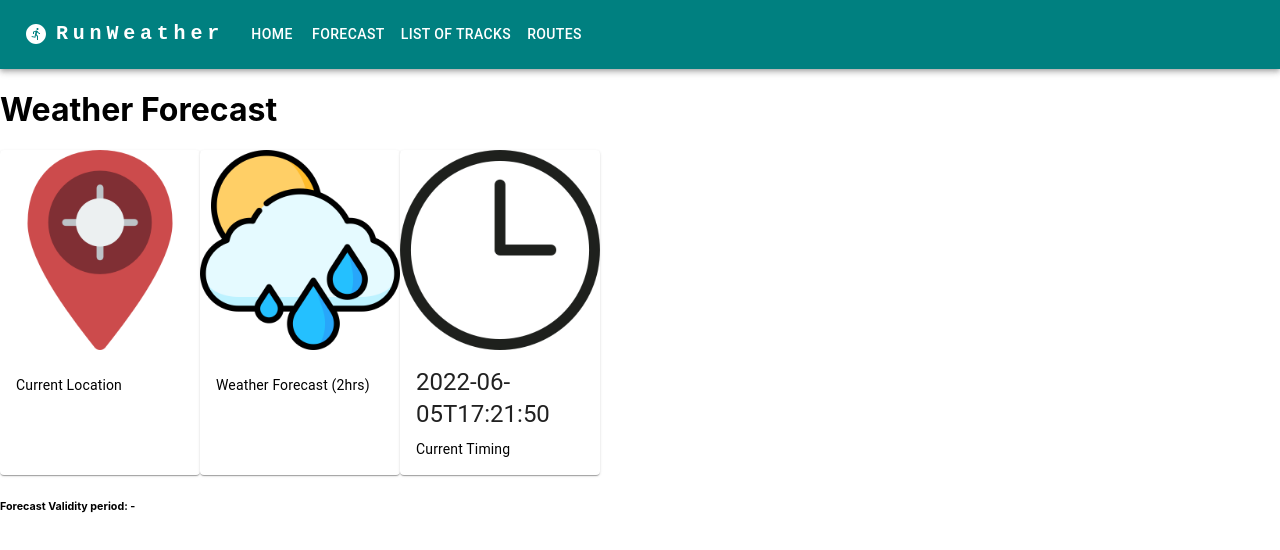
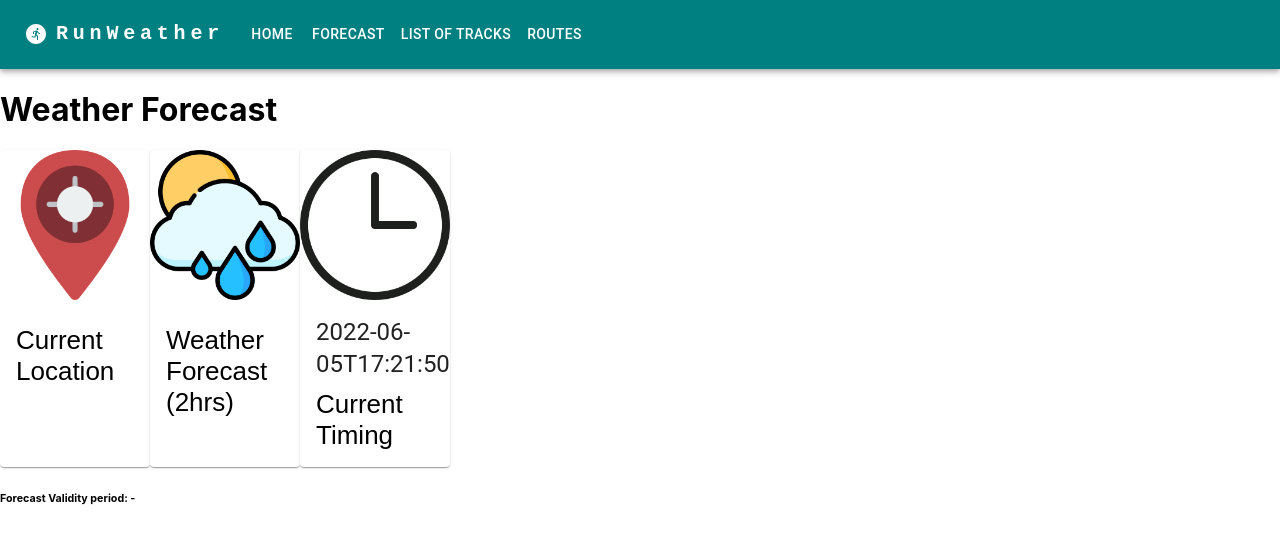
Before and after one commit to ClivanL/RunWeatherRun, a React (Vite) app: page / in a window 1280 px wide. Shown: the top 550 px of the page. Built offline with nearby package versions, Linux system fonts and the light colour scheme; no server answers.

Commit message:
app updates

```diff
--- a/src/Components/Card.jsx
+++ b/src/Components/Card.jsx
@@ -9,7 +9,7 @@ import { CardActionArea } from '@mui/material';
 export default function ActionAreaCard({legend, text, images}) {
   // console.log("action area card",images);
   return (
-    <Card sx={{ width: 200 }}>
+    <Card sx={{ width: 150 }}>
       <CardActionArea>
         <CardMedia
           component="img"
@@ -21,7 +21,7 @@ export default function ActionAreaCard({legend, text, images}) {
           <Typography gutterBottom variant="h5" component="div">
             {legend}
           </Typography>
-          <Typography variant="body2" color="black">
+          <Typography variant="body" color="black">
            {text}
           </Typography>
         </CardContent>
```
